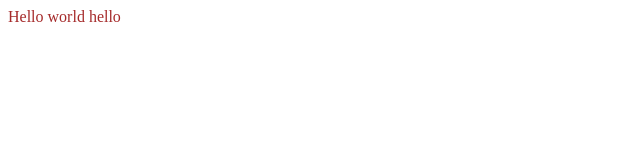
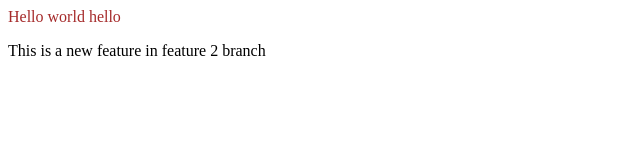
Before and after one commit to Abhiratnala/Localrepo, a plain HTML site: page index.html in a window 1280 px wide. Shown: the whole page, without its empty margins (0-640 px from the left). Drawn offline with Linux system fonts and the light colour scheme.

Commit message:
add new feature

```diff
--- a/index.html
+++ b/index.html
@@ -1 +1,2 @@
-<ps style="color:brown"> Hello world hello</p>
+<p style="color:brown"> Hello world hello</p>
+<p> This is a new feature in feature 2 branch</p>
```
